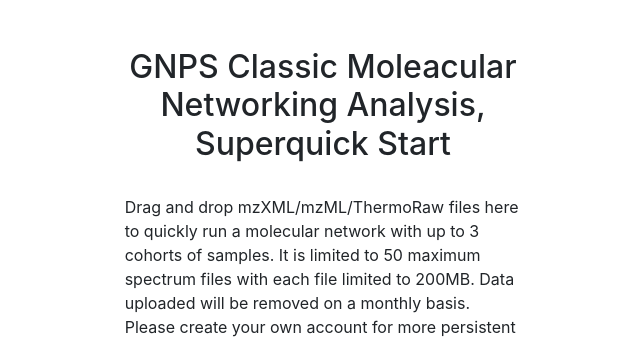
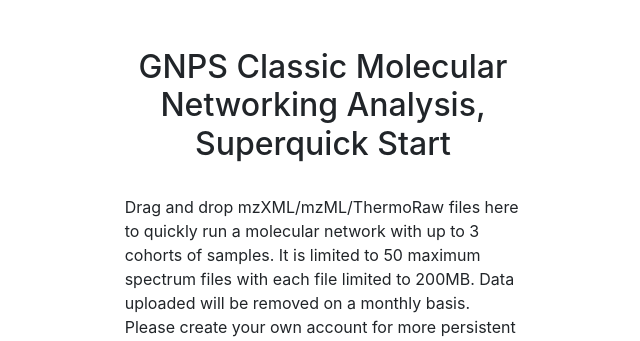
Before and after one commit to mwang87/GNPS_quickstart, a Flask app: page / in a window 1280 px wide. Shown: the part 69-410 px from the top of the page, without its empty margins (317-957 px from the left). Run offline with Flask 2, Linux system fonts and the light colour scheme; some libraries are stand-ins or nearby versions.

Commit message:
updating spelling

```diff
--- a/templates/classicnetworking.html
+++ b/templates/classicnetworking.html
@@ -9,7 +9,7 @@
             <div class="row">
               <div class="col-sm"></div>
               <div class="col-sm text-center">
-                  <h2>GNPS Classic Moleacular Networking Analysis, Superquick Start</h2>
+                  <h2>GNPS Classic Molecular Networking Analysis, Superquick Start</h2>
               </div>
               <div class="col-sm"></div>
             </div>
```
